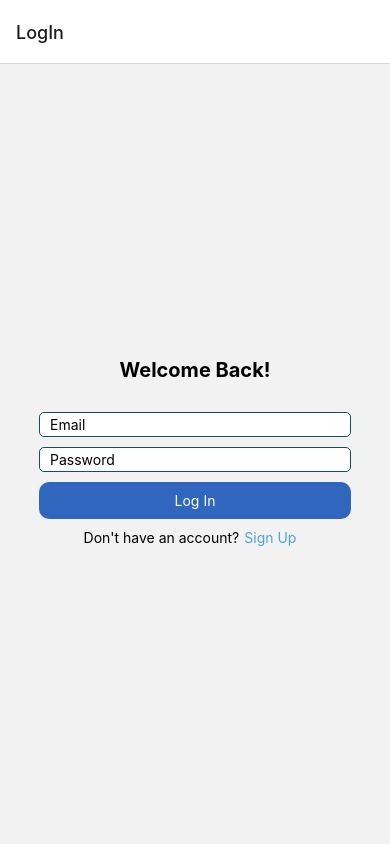
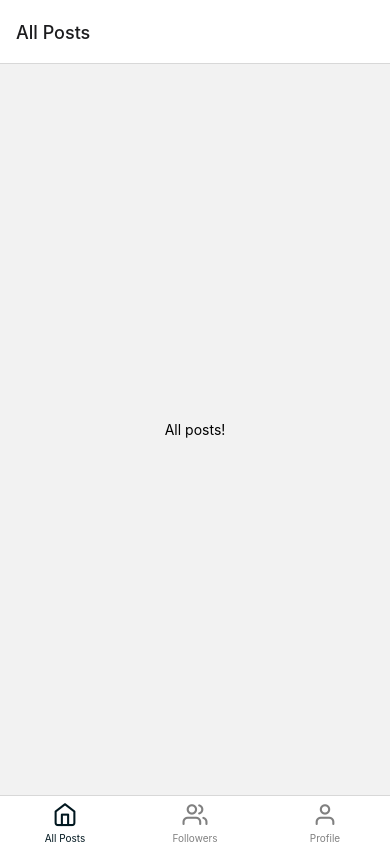
Before and after one commit to MeAndrew24/Social-Network, a React Native app: screen / in a window 390 px wide. Built offline with nearby package versions, Linux system fonts and the light colour scheme.

Commit message:
Patch: NavTab inside of NavigationContainer

```diff
--- a/App.js
+++ b/App.js
@@ -9,7 +9,7 @@ const Stack = createNativeStackNavigator();
 export default function App() {
   return (
     <NavigationContainer>
-      <Navlog />
+      <NavTab />
     </NavigationContainer>
   );
 }
```
